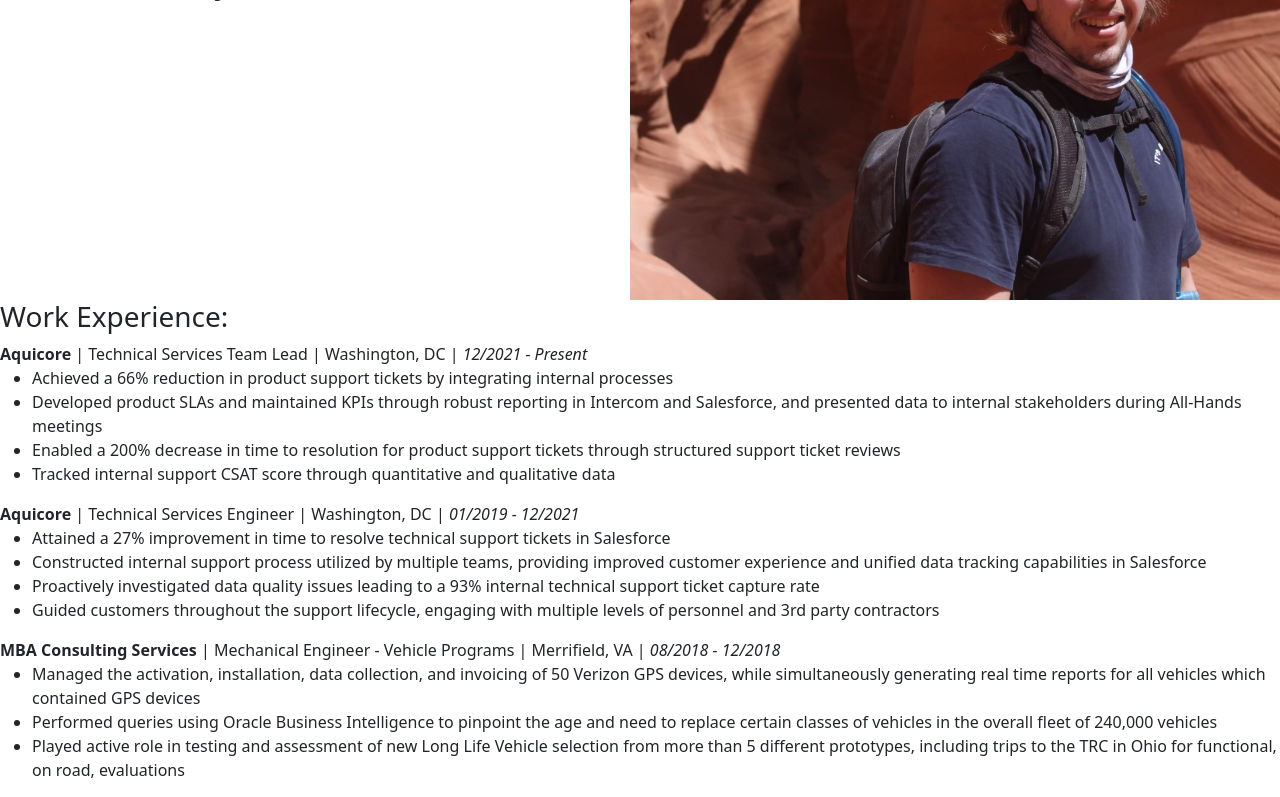
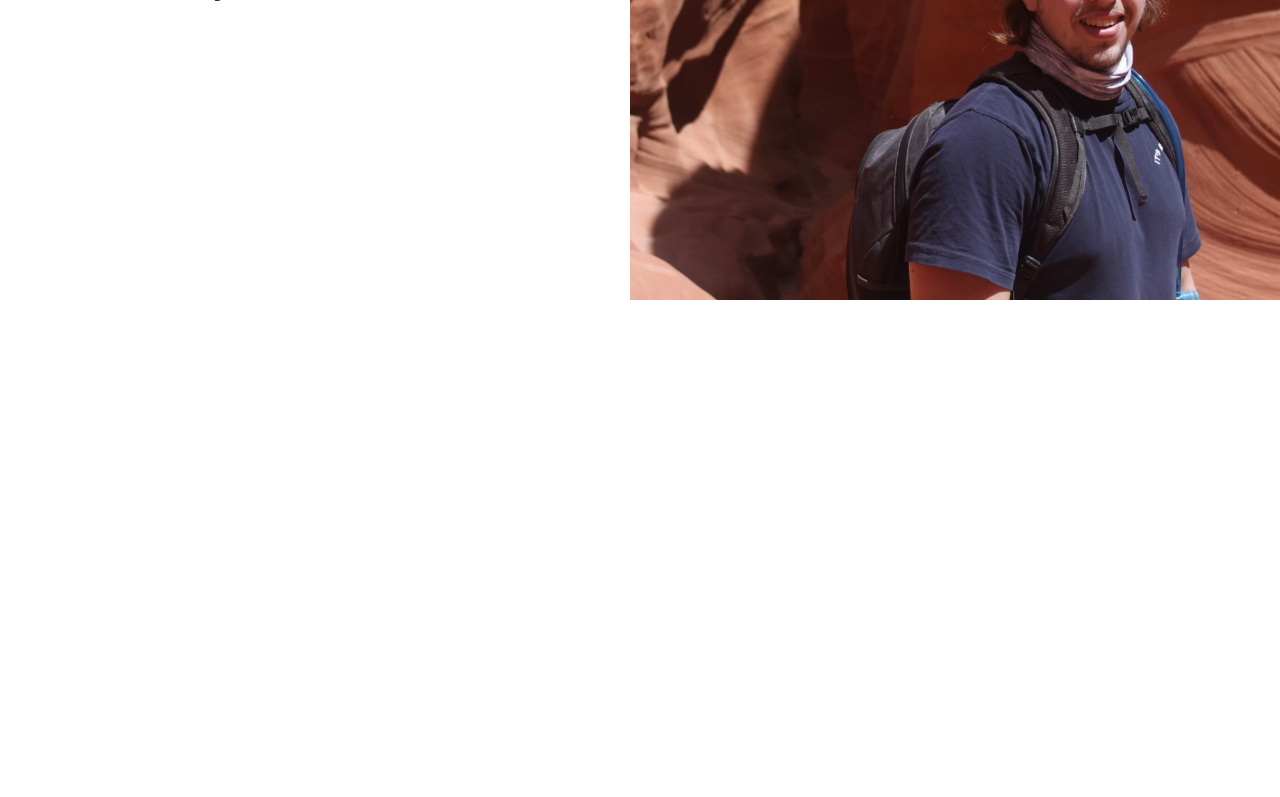
Before and after one commit to jasonbracco/Jason-Website, a React (Vite) app: page / in a window 1280 px wide. Shown: the part 372-1169 px from the top of the page. After the commit the page ends 800 px from the top, so only its background shows below. Built offline with nearby package versions, Linux system fonts and the light colour scheme.

Commit message:
eliminated Layout component

```diff
--- a/src/App.tsx
+++ b/src/App.tsx
@@ -1,15 +1,14 @@
-import { BrowserRouter as Router, Route, Routes } from 'react-router-dom'
-import Layout from './Layout'
+import { BrowserRouter as Router, Route, Routes } from 'react-router-dom';
+import NavBar from './components/NavBar';
 import LandingMessage from './components/LandingMessage';
 import Experience from './components/Experience';
 import JasonImage from './components/JasonImage';
 
 function App() {
   return(
-      <Layout>
-        <Routes>
-          <Route path="/experience" Component={Experience} />
-        </Routes>
+    <Router>
+      <div>
+        <NavBar />
           <div className="horizontal-layout">
               <div className="left-half">
                 <div className="intro-text">
@@ -22,10 +21,11 @@
                 </div>
               </div>
           </div>
-        <div className="experience">
-            <Experience/>
+          <Routes>
+            <Route path="/experience" element={< Experience />} />
+          </Routes>
           </div>
-      </Layout>
+    </Router>
   )
 }
 
--- a/src/Layout.tsx
+++ b/src/Layout.tsx
@@ -1,5 +1,6 @@
 import { ReactNode } from 'react';
-import { BrowserRouter as Router } from 'react-router-dom'; // Import BrowserRouter
+import { BrowserRouter as Router } from 'react-router-dom'
+
 import './Styles.css'; // Import your CSS file here
 import 'bootstrap/dist/css/bootstrap.css'
 import NavBar from './components/NavBar'
--- a/src/components/NavBar.tsx
+++ b/src/components/NavBar.tsx
@@ -1,4 +1,4 @@
-import { Link } from 'react-router-dom';
+import { BrowserRouter as Router, Link } from 'react-router-dom';
 
 function NavBar(){
 
--- a/src/main.tsx
+++ b/src/main.tsx
@@ -1,6 +1,8 @@
 import React from 'react'
 import ReactDOM from 'react-dom/client'
 import App from './App'
+import './Styles.css'; // Import your CSS file here
+import 'bootstrap/dist/css/bootstrap.css'
 
 ReactDOM.createRoot(document.getElementById('root') as HTMLElement).render(
   <React.StrictMode>
```
Lines whose indentation alone changed are shown as unchanged.
